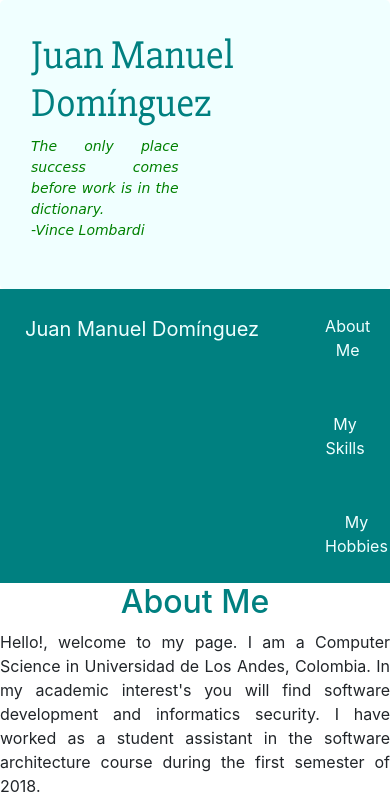
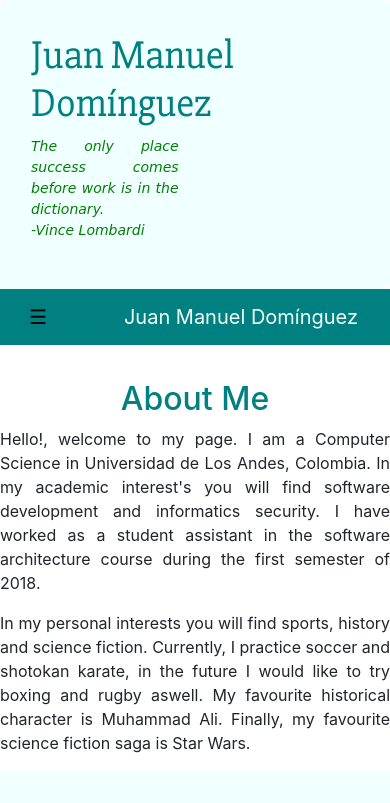
Before and after one commit to jm-dominguez/jm-dominguez.github.io, a plain HTML site: page index.html in a window 390 px wide. Shown: the top 803 px of the page. Drawn offline with nearby package versions, Linux system fonts and the light colour scheme; a web font is replaced by a local one.

Commit message:
addedResponsiveNavbar

```diff
--- a/css/main.css
+++ b/css/main.css
@@ -26,22 +26,18 @@ h1{
 h2{
     text-align:center;
     color:teal;
+    margin-top: 35px;
 }
 p{
     text-align: justify;
 }
-#navbar{
-    overflow: hidden;
+.navbar{;
     background-color: teal;
 }
 
-#navbar a{
-    float: left;
-    display: block;
+.navbar a{;
     color: azure;
     text-align: center;
-    padding: 25px;
-    text-decoration: none;
 }
 #skills{
     background-color: azure;
--- a/index.html
+++ b/index.html
@@ -25,21 +25,24 @@
             </div>
         </div>
         <!--NavBar -->
-        <nav id="navbar" class="sticky-top">
-            <div class = "navbar-header">
+        <nav class="navbar navbar-toggleable-sm bg-faded sticky-top" role="navigation" >
+            <button class="navbar-toggler left" type="button" data-toggle="collapse" data-target="#navbar1" aria-controls="navbar1" aria-expanded="false" aria-label="Toggle navigation">
+                &#9776;
+            </button>
             <a href="#" class="navbar-brand">Juan Manuel Domínguez</a>
-            </div>
-            <ul class="nav nav-pills">
+            <div class="collapse navbar-collapse" id="navbar1">
+                <ul class="navbar-nav">
                     <li class="nav-item">
-                    <a href="#aboutme">About Me</a>
+                        <a class="nav-link" href="#aboutme">About Me</a>
                     </li>
                     <li class="nav-item">
-                    <a href="#skills">My Skills</a>
+                        <a class="nav-link" href="#skills">My Skills</a>
                     </li>
                     <li class="nav-item">
-                    <a href="#hobbies">My Hobbies</a>
+                        <a class= "nav-link" href="#hobbies">My Hobbies</a>
                     </li>
                 </ul>
+            </div>
         </nav>
         <!--About Me -->
         <div id="aboutme">
```
Lines whose indentation alone changed are shown as unchanged.
